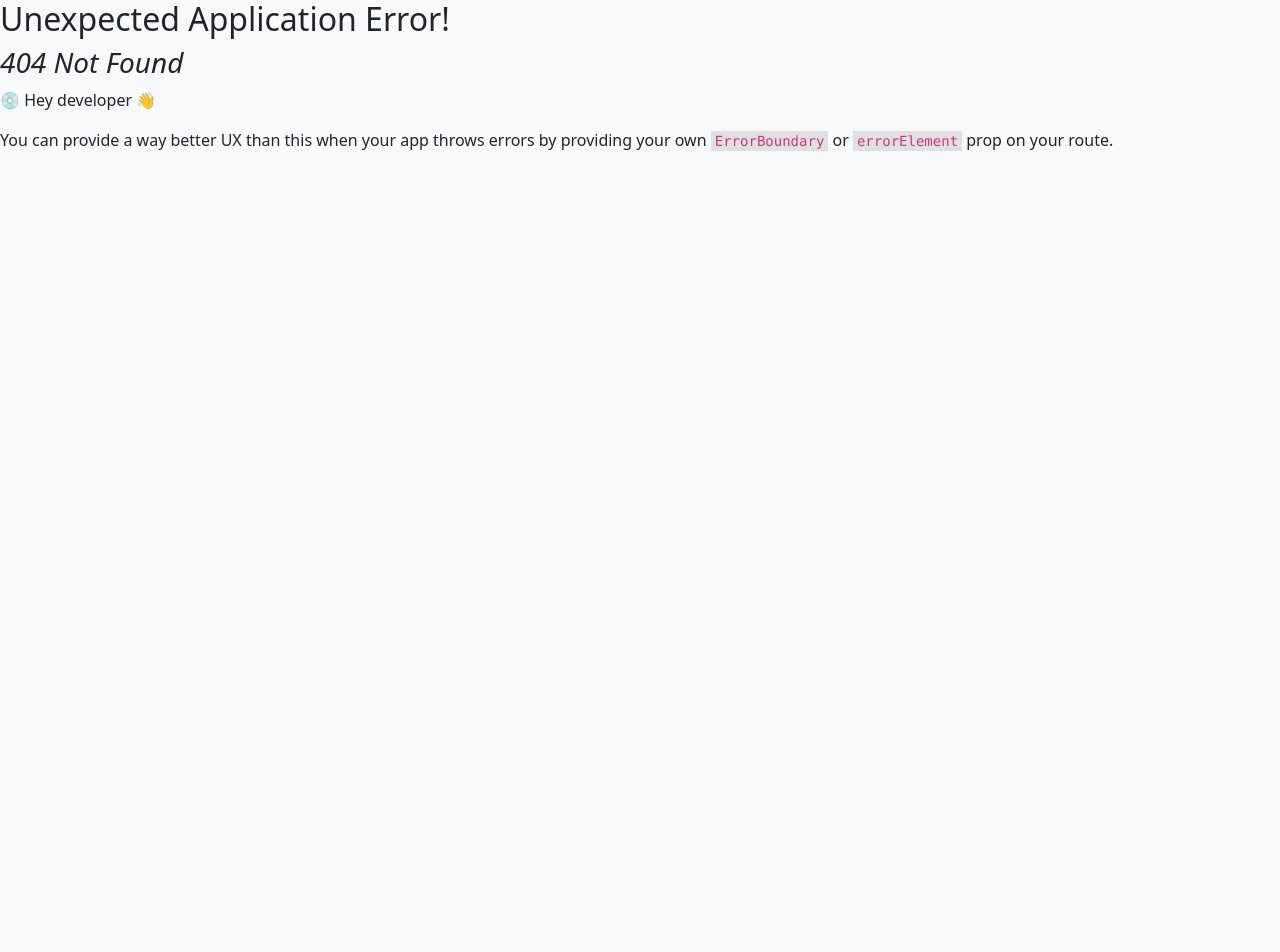
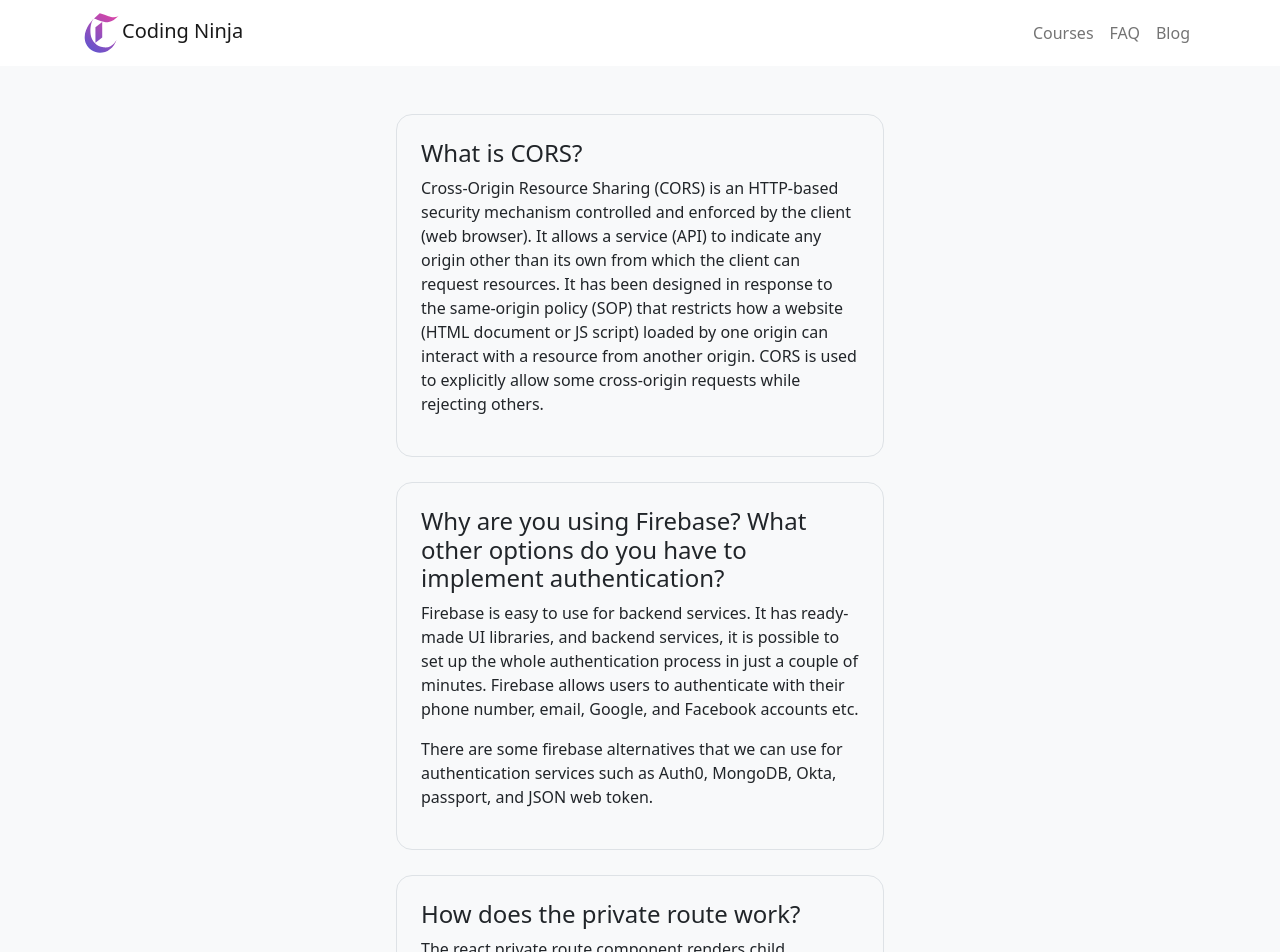
Before and after one commit to NahidIbnAli/coding-ninja, a React (Create React App) app: page /blog in a window 1280 px wide. Before the commit this address had no page. Shown: the top 952 px of the page. Before the commit the page ends 800 px from the top, so only its background shows below. Built offline with nearby package versions, Linux system fonts and the light colour scheme.

Commit message:
added blog page to the site

```diff
--- /dev/null
+++ b/src/Pages/Blog/Blog.css
@@ -0,0 +1,4 @@
+.gridRow {
+  display: grid;
+  gap: 25px;
+}
--- /dev/null
+++ b/src/Pages/Blog/Blog.jsx
@@ -0,0 +1,77 @@
+import React from "react";
+import { Container } from "react-bootstrap";
+import "./Blog.css";
+
+const Blog = () => {
+  return (
+    <div className="py-5">
+      <Container className="w-halfPlus">
+        <div className="gridRow">
+          <div className="p-4 border rounded-4">
+            <h4>What is CORS?</h4>
+            <p>
+              Cross-Origin Resource Sharing (CORS) is an HTTP-based security
+              mechanism controlled and enforced by the client (web browser). It
+              allows a service (API) to indicate any origin other than its own
+              from which the client can request resources. It has been designed
+              in response to the same-origin policy (SOP) that restricts how a
+              website (HTML document or JS script) loaded by one origin can
+              interact with a resource from another origin. CORS is used to
+              explicitly allow some cross-origin requests while rejecting
+              others.
+            </p>
+          </div>
+          <div className="p-4 border rounded-4">
+            <h4>
+              Why are you using Firebase? What other options do you have to
+              implement authentication?
+            </h4>
+            <p>
+              Firebase is easy to use for backend services. It has ready-made UI
+              libraries, and backend services, it is possible to set up the
+              whole authentication process in just a couple of minutes. Firebase
+              allows users to authenticate with their phone number, email,
+              Google, and Facebook accounts etc.
+            </p>
+            <p>
+              There are some firebase alternatives that we can use for
+              authentication services such as Auth0, MongoDB, Okta, passport,
+              and JSON web token.
+            </p>
+          </div>
+          <div className="p-4 border rounded-4">
+            <h4>How does the private route work?</h4>
+            <p>
+              The react private route component renders child components
+              (children ) if the user is logged in. If not logged in the user is
+              redirected to the /login page with the return URL passed in the
+              location state property.
+            </p>
+          </div>
+          <div className="p-4 border rounded-4">
+            <h4>What is Node? How does Node work?</h4>
+            <p>
+              Node.js is an open source server environment. It is a used as
+              backend service where JavaScript works on the server-side of the
+              application. js runs on chrome v8 engine which converts JavaScript
+              code into machine code, it is highly scalable, lightweight, fast,
+              and data-intensive.
+            </p>
+            <p>
+              Node.js accepts the request from the clients and sends the
+              response, while working with the request node.js handles them with
+              a single thread. To operate I/O operations or requests node.js use
+              the concept of threads. Thread is a sequence of instructions that
+              the server needs to perform. It runs parallel on the server to
+              provide the information to multiple clients. Node.js is an event
+              loop single-threaded language. It can handle concurrent requests
+              with a single thread without blocking it for one request.
+            </p>
+          </div>
+        </div>
+      </Container>
+    </div>
+  );
+};
+
+export default Blog;
--- a/src/Pages/Shared/Header/Header.jsx
+++ b/src/Pages/Shared/Header/Header.jsx
@@ -22,6 +22,9 @@ const Header = () => {
             <Link to="/faq" className="nav-link">
               FAQ
             </Link>
+            <Link to="/blog" className="nav-link">
+              Blog
+            </Link>
           </Nav>
         </Navbar.Collapse>
       </Container>
--- a/src/Routes/Routes.js
+++ b/src/Routes/Routes.js
@@ -1,5 +1,6 @@
 import { createBrowserRouter } from "react-router-dom";
 import Main from "../layout/Main";
+import Blog from "../Pages/Blog/Blog";
 import Courses from "../Pages/Courses/Courses";
 import Faq from "../Pages/Faq/Faq";
 import CourseDetail from "../Pages/Shared/CourseDetail/CourseDetail";
@@ -24,6 +25,10 @@ export const routes = createBrowserRouter([
         path: "faq",
         element: <Faq></Faq>,
       },
+      {
+        path: "blog",
+        element: <Blog></Blog>,
+      },
     ],
   },
 ]);
```
